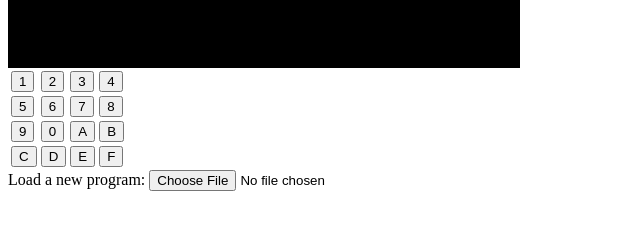
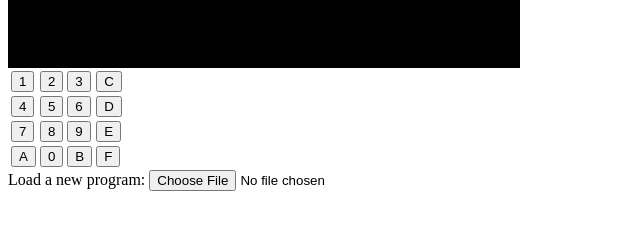
Before and after one commit to dpluong/chip-8, a website: page src/index.html in a window 1280 px wide. Shown: the part 196-426 px from the top of the page, 0-640 px from the left. Drawn offline with Linux system fonts and the light colour scheme.

Commit message:
Keyboard

```diff
--- a/src/index.html
+++ b/src/index.html
@@ -5,28 +5,28 @@
   <canvas id="display" width="512" height="256"></canvas>
   <table>
     <tr>
-      <td><button id="key-1">1</button></td>
-      <td><button id="key-2">2</button></td>
-      <td><button id="key-3">3</button></td>
-      <td><button id="key-4">4</button></td>
+      <td><button id="key-1" class="button">1</button></td>
+      <td><button id="key-2"class="button">2</button></td>
+      <td><button id="key-3"class="button">3</button></td>
+      <td><button id="key-C"class="button">C</button></td>
     </tr>
     <tr>
-      <td><button id="key-5">5</button></td>
-      <td><button id="key-6">6</button></td>
-      <td><button id="key-7">7</button></td>
-      <td><button id="key-8">8</button></td>
+      <td><button id="key-4" class="button">4</button></td>
+      <td><button id="key-5" class="button">5</button></td>
+      <td><button id="key-6" class="button">6</button></td>
+      <td><button id="key-D" class="button">D</button></td>
     </tr>
     <tr>
-      <td><button id="key-9">9</button></td>
-      <td><button id="key-0">0</button></td>
-      <td><button id="key-A">A</button></td>
-      <td><button id="key-B">B</button></td>
+      <td><button id="key-7" class="button">7</button></td>
+      <td><button id="key-8" class="button">8</button></td>
+      <td><button id="key-9" class="button">9</button></td>
+      <td><button id="key-E" class="button">E</button></td>
     </tr>
     <tr>
-      <td><button id="key-C">C</button></td>
-      <td><button id="key-D">D</button></td>
-      <td><button id="key-E">E</button></td>
-      <td><button id="key-F">F</button></td>
+      <td><button id="key-A" class="button">A</button></td>
+      <td><button id="key-0" class="button">0</button></td>
+      <td><button id="key-B" class="button">B</button></td>
+      <td><button id="key-F" class="button">F</button></td>
     </tr>
   </table>
   <label>
```
